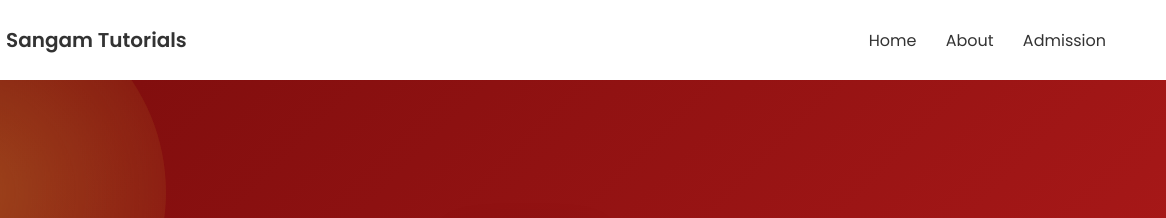
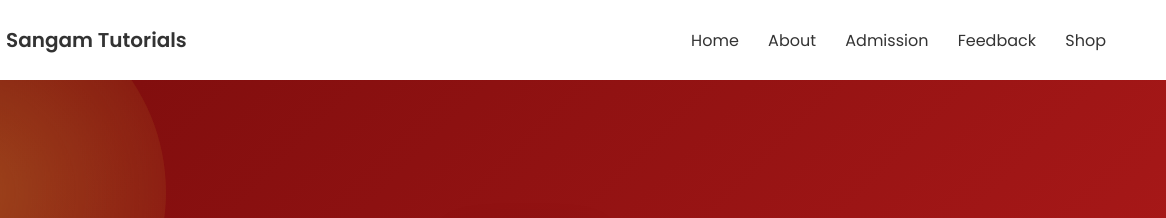
Before and after one commit to ceodakshshah-star/sangam-tutorials, a plain HTML site: page index.html in a window 1280 px wide. Shown: the top 218 px of the page, 114-1280 px from the left. Drawn offline with Linux system fonts and the light colour scheme.

Commit message:
index.html

```diff
--- a/index.html
+++ b/index.html
@@ -26,6 +26,8 @@
 <a href="index.html">Home</a>
 <a href="about.html">About</a>
 <a href="admission.html">Admission</a>
+<a href="feedback.html">Feedback</a>
+<a href="shop.html">Shop</a>
 </nav>
 
 </div>
```
